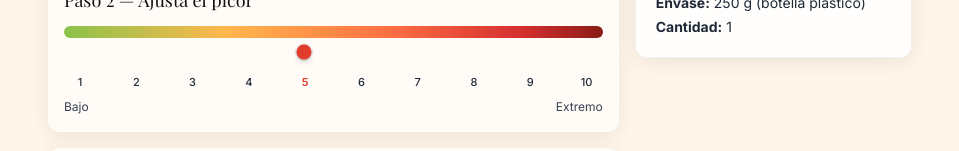
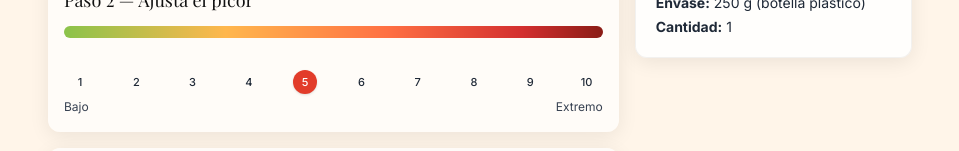
Before and after one commit to jerrojo/SALSAS, a Next.js app: page / in a window 1280 px wide. Shown: the part 409-560 px from the top of the page, without its empty margins (160-1119 px from the left). Built offline with nearby package versions, Linux system fonts and the light colour scheme; a web font is replaced by a local one.

Commit message:
feat(ui): hide white range thumb; keep red numeric badge as selector

```diff
--- a/components/Slider.tsx
+++ b/components/Slider.tsx
@@ -36,7 +36,7 @@ export default function Slider({
         value={value}
         aria-label={ariaLabel}
         onChange={(e) => onChange(Number(e.target.value))}
-        className="-mt-6 w-full appearance-none bg-transparent accent-red [&::-webkit-slider-runnable-track]:h-3 [&::-webkit-slider-runnable-track]:rounded-full [&::-webkit-slider-thumb]:h-6 [&::-webkit-slider-thumb]:w-6 [&::-webkit-slider-thumb]:rounded-full [&::-webkit-slider-thumb]:bg-white [&::-webkit-slider-thumb]:border [&::-webkit-slider-thumb]:border-white [&::-webkit-slider-thumb]:shadow-md [&::-webkit-slider-thumb]:ring-1 [&::-webkit-slider-thumb]:ring-black/10 [&::-webkit-slider-thumb:hover]:ring-2 [&::-webkit-slider-thumb:hover]:ring-red/40 focus:outline-none"
+        className="heat-slider -mt-6 w-full appearance-none bg-transparent accent-red [&::-webkit-slider-runnable-track]:h-3 [&::-webkit-slider-runnable-track]:rounded-full [&::-webkit-slider-thumb]:opacity-0 [&::-webkit-slider-thumb]:h-0 [&::-webkit-slider-thumb]:w-0 [&::-webkit-slider-thumb]:shadow-none [&::-webkit-slider-thumb]:border-0 focus:outline-none"
       />
       <div className="mt-2 select-none">
         <div className="flex justify-between text-[11px] font-medium text-gray-700 px-1">
@@ -51,8 +51,10 @@ export default function Slider({
                 aria-current={active ? "true" : undefined}
                 onClick={() => onChange(n)}
                 className={
-                  "h-6 w-6 flex items-center justify-center transition-colors " +
-                  (active ? "text-red font-semibold" : "hover:text-red/70 text-gray-800")
+                  "h-6 w-6 rounded-full flex items-center justify-center transition-colors " +
+                  (active
+                    ? "bg-red text-white shadow"
+                    : "hover:bg-black/5 text-gray-800")
                 }
               >
                 {n}
@@ -65,6 +67,11 @@ export default function Slider({
           <span>{labels?.[10] ?? ""}</span>
         </div>
       </div>
+      <style jsx global>{`
+        /* Hide Firefox range thumb (we use numeric markers instead) */
+        input.heat-slider::-moz-range-thumb { opacity: 0; border: none; height: 0; width: 0; }
+        input.heat-slider::-ms-thumb { opacity: 0; border: none; height: 0; width: 0; }
+      `}</style>
     </div>
   );
 }
```
